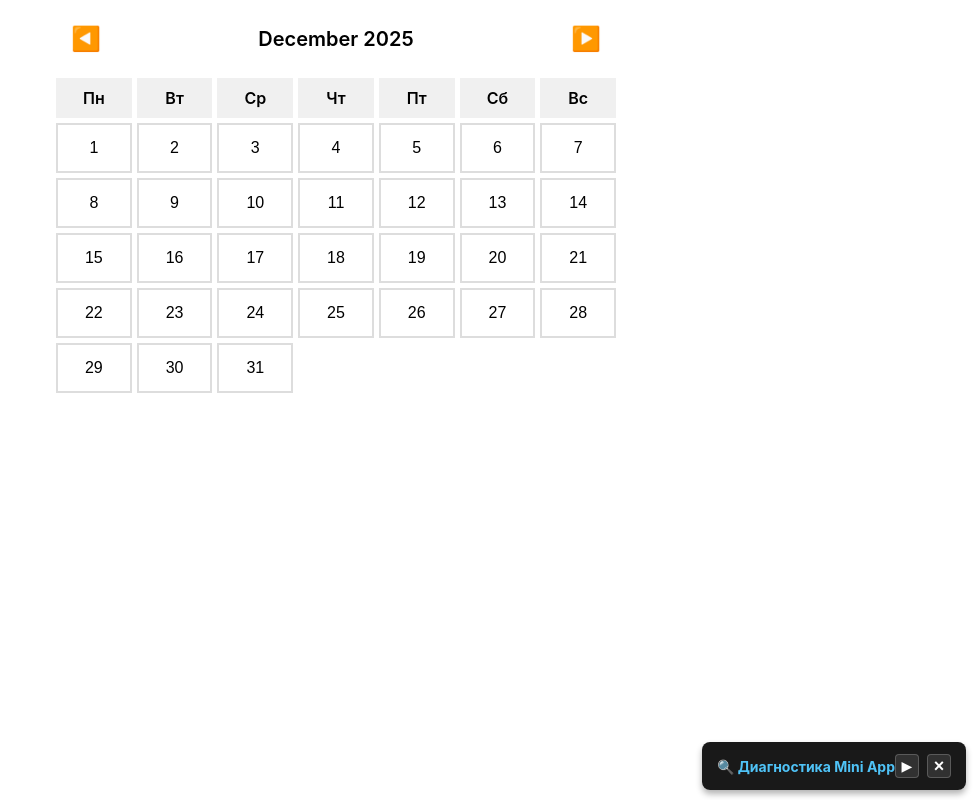
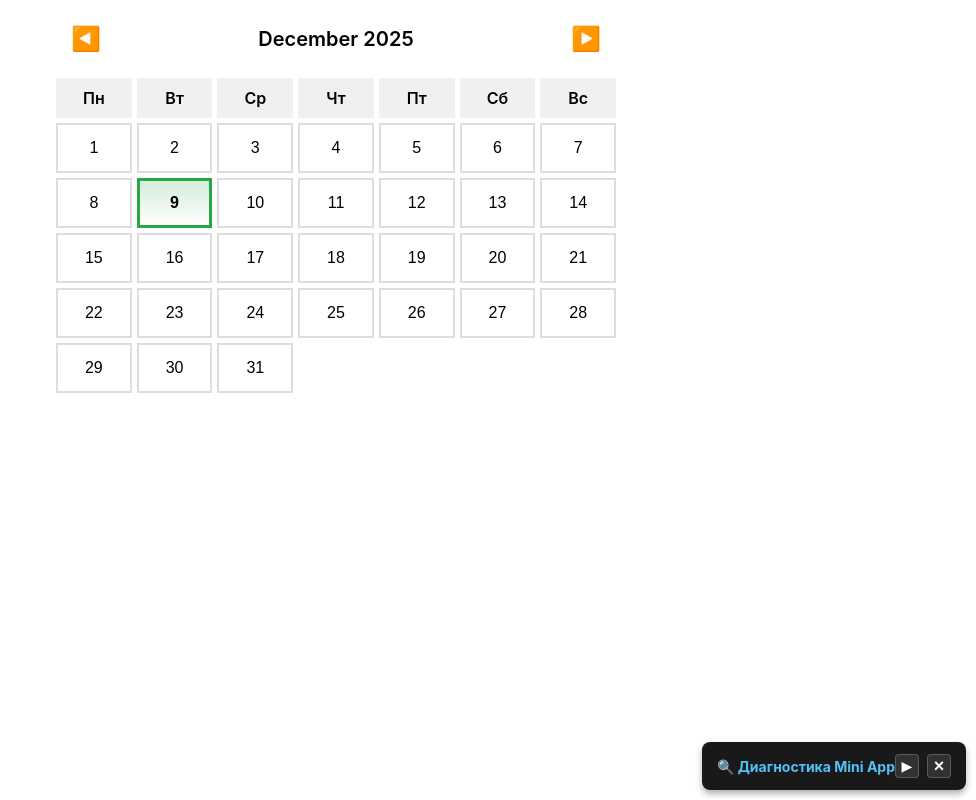
Before and after one commit to NocarDvanSiegfried/tg_bot_HB, a React (Vite) app in the folder frontend/: page /#/ in a window 1280 px wide. Shown: the whole page, without its empty margins (304-1280 px from the left). Built offline with nearby package versions, Linux system fonts and the light colour scheme; no server answers.

Commit message:
добавил изменения

```diff
--- a/frontend/src/components/Calendar/Calendar.css
+++ b/frontend/src/components/Calendar/Calendar.css
@@ -87,6 +87,26 @@
   border-color: #004085;
 }
 
+.calendar-day.today {
+  border-color: #28a745;
+  border-width: 3px;
+  font-weight: bold;
+}
+
+.calendar-day.today:not(.selected) {
+  background: linear-gradient(to bottom, #d4edda 0%, #ffffff 100%);
+}
+
+.calendar-day.today.has-birthday:not(.selected) {
+  background: linear-gradient(to bottom, #fff3cd 0%, #d4edda 50%, #ffffff 100%);
+  border-color: #ffc107;
+}
+
+.calendar-day.today.selected {
+  border-color: #0056b3;
+  box-shadow: 0 2px 8px rgba(0, 123, 255, 0.4), 0 0 0 2px rgba(40, 167, 69, 0.3);
+}
+
 .calendar-day .day-number {
   font-size: 16px;
   line-height: 1.2;
--- a/frontend/src/components/Calendar/Calendar.tsx
+++ b/frontend/src/components/Calendar/Calendar.tsx
@@ -1,5 +1,5 @@
 import { useState, useEffect } from 'react'
-import { format, startOfMonth, endOfMonth, eachDayOfInterval } from 'date-fns'
+import { format, startOfMonth, endOfMonth, eachDayOfInterval, isToday } from 'date-fns'
 import { api, CalendarData, MonthBirthdays } from '../../services/api'
 import DateView from './DateView'
 import { logger } from '../../utils/logger'
@@ -34,6 +34,15 @@ export default function Calendar() {
           logger.info('[Calendar] Loading birthdays for month:', { year, month })
         }
         const data = await api.getCalendarMonth(year, month)
+        if (import.meta.env.DEV) {
+          logger.info('[Calendar] Month birthdays loaded:', {
+            year: data.year,
+            month: data.month,
+            datesCount: Object.keys(data.birthdays_by_date).length,
+            totalBirthdays: Object.values(data.birthdays_by_date).reduce((sum, arr) => sum + arr.length, 0),
+            dates: Object.keys(data.birthdays_by_date),
+          })
+        }
         setMonthBirthdays(data)
       } catch (error) {
         logger.error('[Calendar] Failed to load month birthdays:', error)
@@ -67,8 +76,16 @@ export default function Calendar() {
   const hasBirthday = (day: Date): boolean => {
     if (!monthBirthdays) return false
     const dateKey = format(day, 'yyyy-MM-dd')
-    return dateKey in monthBirthdays.birthdays_by_date &&
-           monthBirthdays.birthdays_by_date[dateKey].length > 0
+    const hasBD = dateKey in monthBirthdays.birthdays_by_date &&
+                  monthBirthdays.birthdays_by_date[dateKey].length > 0
+    if (import.meta.env.DEV && hasBD) {
+      logger.info('[Calendar] Day has birthday:', {
+        date: dateKey,
+        count: monthBirthdays.birthdays_by_date[dateKey].length,
+        names: monthBirthdays.birthdays_by_date[dateKey].map(b => b.full_name),
+      })
+    }
+    return hasBD
   }
 
   // Улучшенное сравнение дат для выделения (без учета времени)
@@ -76,6 +93,11 @@ export default function Calendar() {
     if (!selectedDate) return false
     // Используем сравнение только по дате, без времени
     return format(day, 'yyyy-MM-dd') === format(selectedDate, 'yyyy-MM-dd')
+  }
+
+  // Проверка является ли день сегодняшним
+  const isTodayDay = (day: Date): boolean => {
+    return isToday(day)
   }
 
   const handleDateClick = async (date: Date) => {
@@ -162,9 +184,11 @@ export default function Calendar() {
           days.map((day) => {
             const dayHasBirthday = hasBirthday(day)
             const dayIsSelected = isSelected(day)
+            const dayIsToday = isTodayDay(day)
             const dayClasses = [
               'calendar-day',
               dayIsSelected ? 'selected' : '',
+              dayIsToday ? 'today' : '',
               dayHasBirthday ? 'has-birthday' : '',
             ].filter(Boolean).join(' ')
 
@@ -173,7 +197,7 @@ export default function Calendar() {
                 key={day.toISOString()}
                 className={dayClasses}
                 onClick={() => handleDateClick(day)}
-                title={dayHasBirthday ? 'Есть дни рождения' : ''}
+                title={dayHasBirthday ? 'Есть дни рождения' : dayIsToday ? 'Сегодня' : ''}
               >
                 <span className="day-number">{format(day, 'd')}</span>
                 {dayHasBirthday && <span className="birthday-indicator">🎂</span>}
--- a/frontend/src/components/Calendar/DateView.tsx
+++ b/frontend/src/components/Calendar/DateView.tsx
@@ -39,6 +39,9 @@ export default function DateView({ date, data, loading, error }: DateViewProps)
   }
 
   if (!data) {
+    if (import.meta.env.DEV) {
+      logger.info('[DateView] No data for date:', format(date, 'yyyy-MM-dd'))
+    }
     return (
       <div className="date-view">
         <h3>{formatDateWithWeekday(date)}</h3>
@@ -47,13 +50,18 @@ export default function DateView({ date, data, loading, error }: DateViewProps)
     )
   }
 
-  // Логирование для отладки праздников
+  // Логирование для отладки
   if (import.meta.env.DEV) {
     logger.info('[DateView] Data loaded:', {
       date: format(date, 'yyyy-MM-dd'),
       birthdaysCount: data.birthdays.length,
       holidaysCount: data.holidays.length,
       hasResponsible: !!data.responsible,
+      birthdays: data.birthdays.map(b => ({
+        id: b.id,
+        name: b.full_name,
+        company: b.company,
+      })),
     })
   }
 
@@ -61,20 +69,22 @@ export default function DateView({ date, data, loading, error }: DateViewProps)
     <div className="date-view">
       <h3>{formatDateWithWeekday(date)}</h3>
 
-      {/* Секция дней рождения - показываем только если есть */}
-      {data.birthdays.length > 0 && (
-        <div className="date-section">
-          <h4>🎂 Дни рождения</h4>
-          {data.birthdays.map((bd) => (
+      {/* Секция дней рождения - показываем всегда */}
+      <div className="date-section">
+        <h4>🎂 Дни рождения</h4>
+        {data.birthdays.length > 0 ? (
+          data.birthdays.map((bd) => (
             <div key={bd.id} className="birthday-item">
               <p><strong>{bd.full_name}</strong></p>
               <p>{bd.company}, {bd.position}</p>
               <p>Исполняется {bd.age} лет</p>
               {bd.comment && <p className="comment">Комментарий: {bd.comment}</p>}
             </div>
-          ))}
-        </div>
-      )}
+          ))
+        ) : (
+          <p style={{ color: '#666', fontStyle: 'italic' }}>Нет дней рождения на эту дату</p>
+        )}
+      </div>
 
       {/* Секция профессиональных праздников - показываем всегда */}
       <div className="date-section">
```
